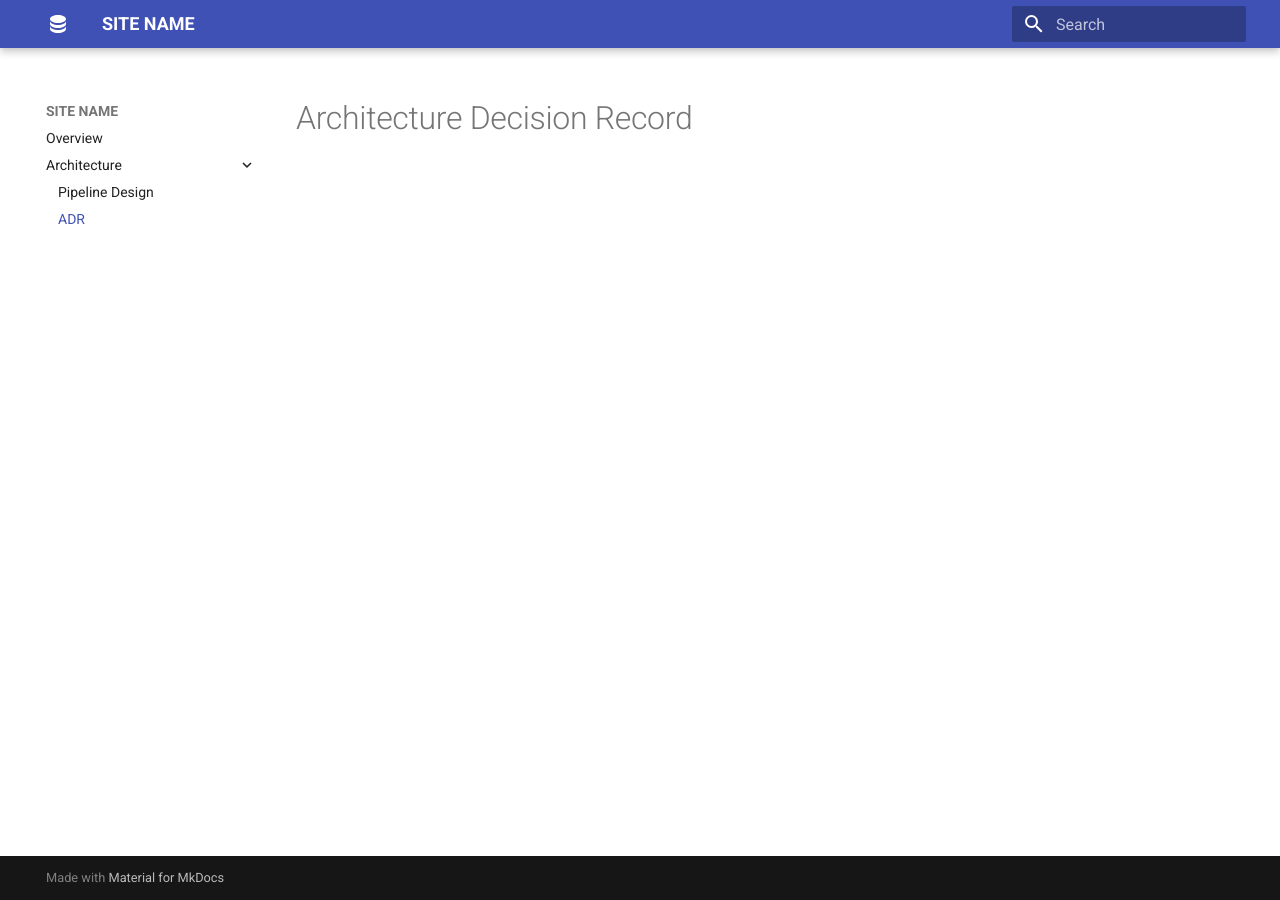
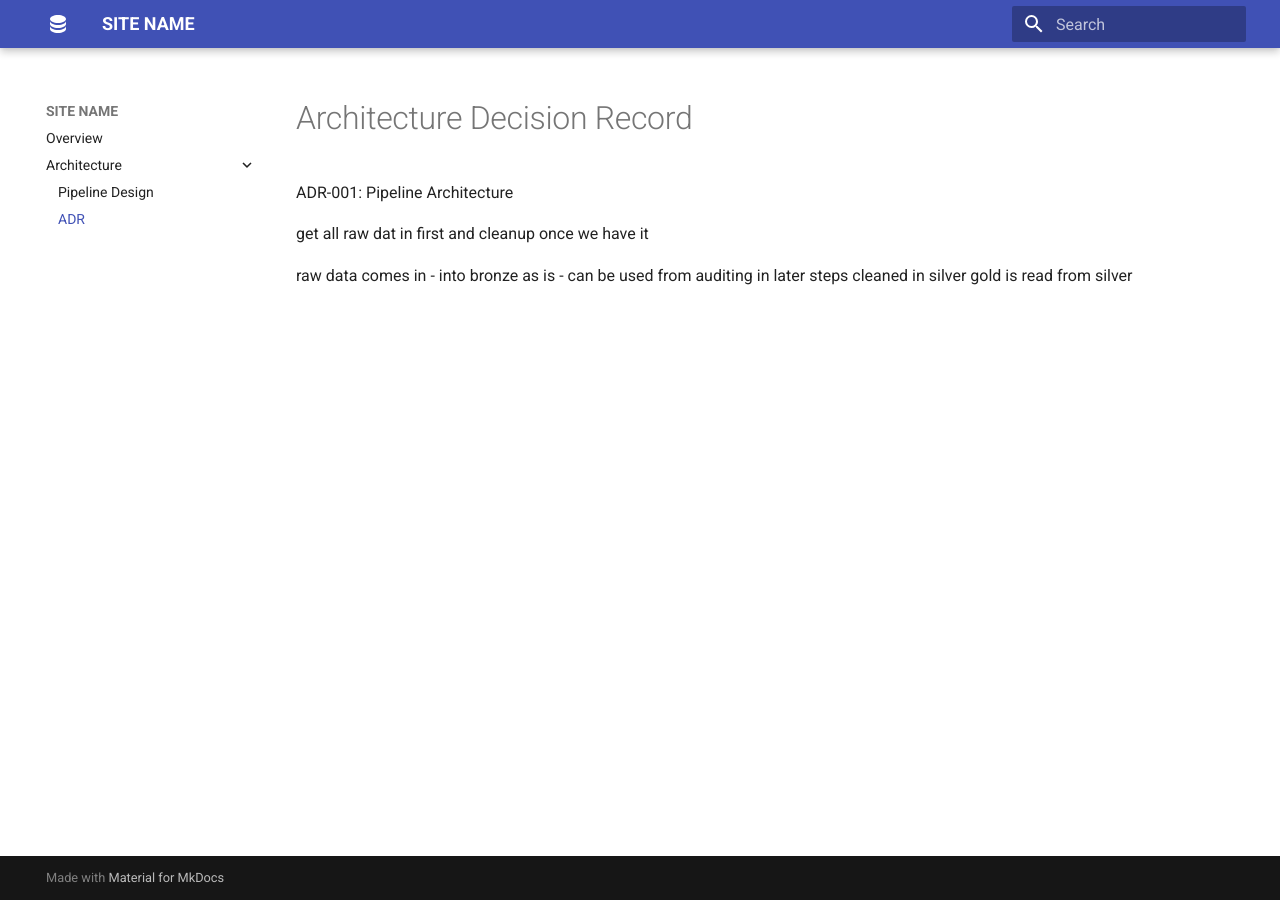
Before and after one commit to Rick-dev-me/qa-library-pipeline, an MkDocs documentation site: the page built from docs/architecture/adr.md, in a window 1280 px wide. Built offline with MkDocs 1.6.1 and Material for MkDocs 9.7.7, drawn with Linux system fonts in a browser that asks for light colours.

Commit message:
Update adr.md

```diff
--- a/docs/architecture/adr.md
+++ b/docs/architecture/adr.md
@@ -1 +1,9 @@
 # Architecture Decision Record
+
+ADR-001: Pipeline Architecture
+
+get all raw dat in first and cleanup once we have it
+
+raw data comes in  - into bronze as is - can be used from auditing in later steps
+cleaned in silver
+gold is read from silver
```
